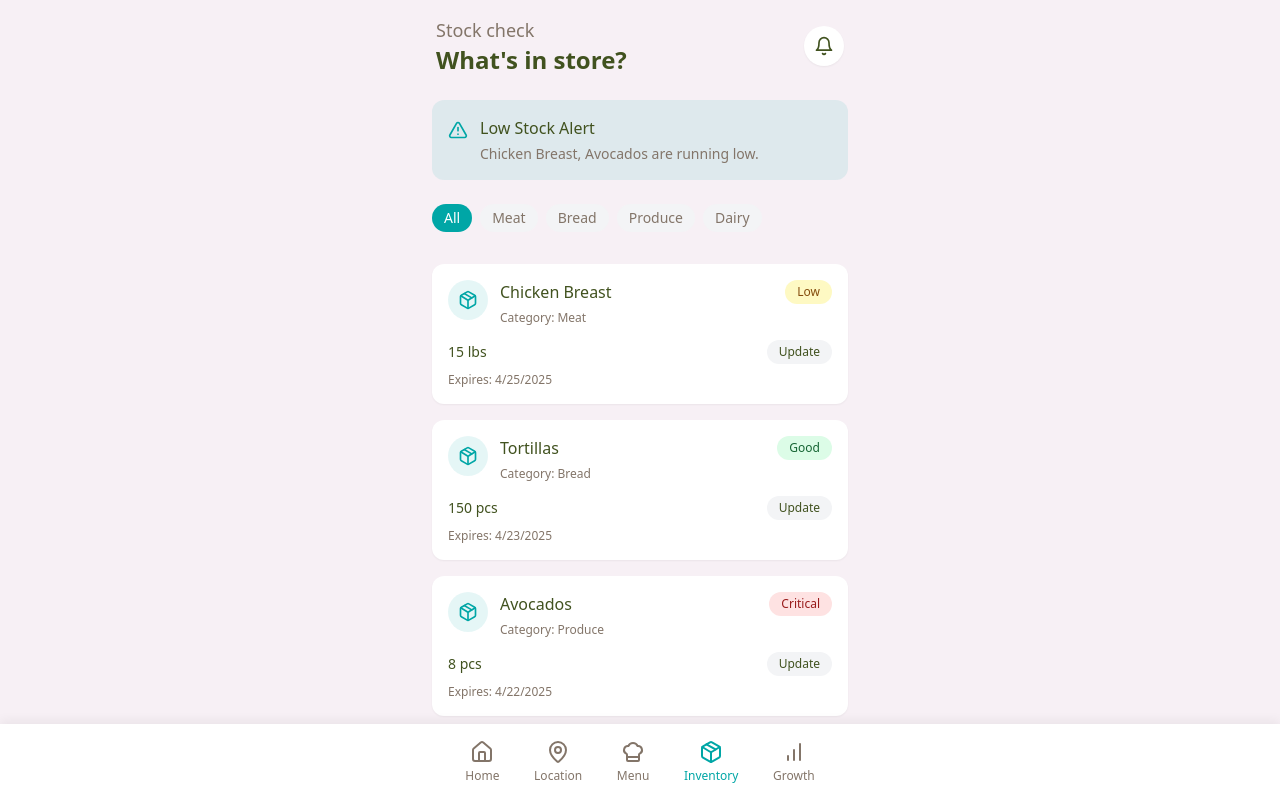
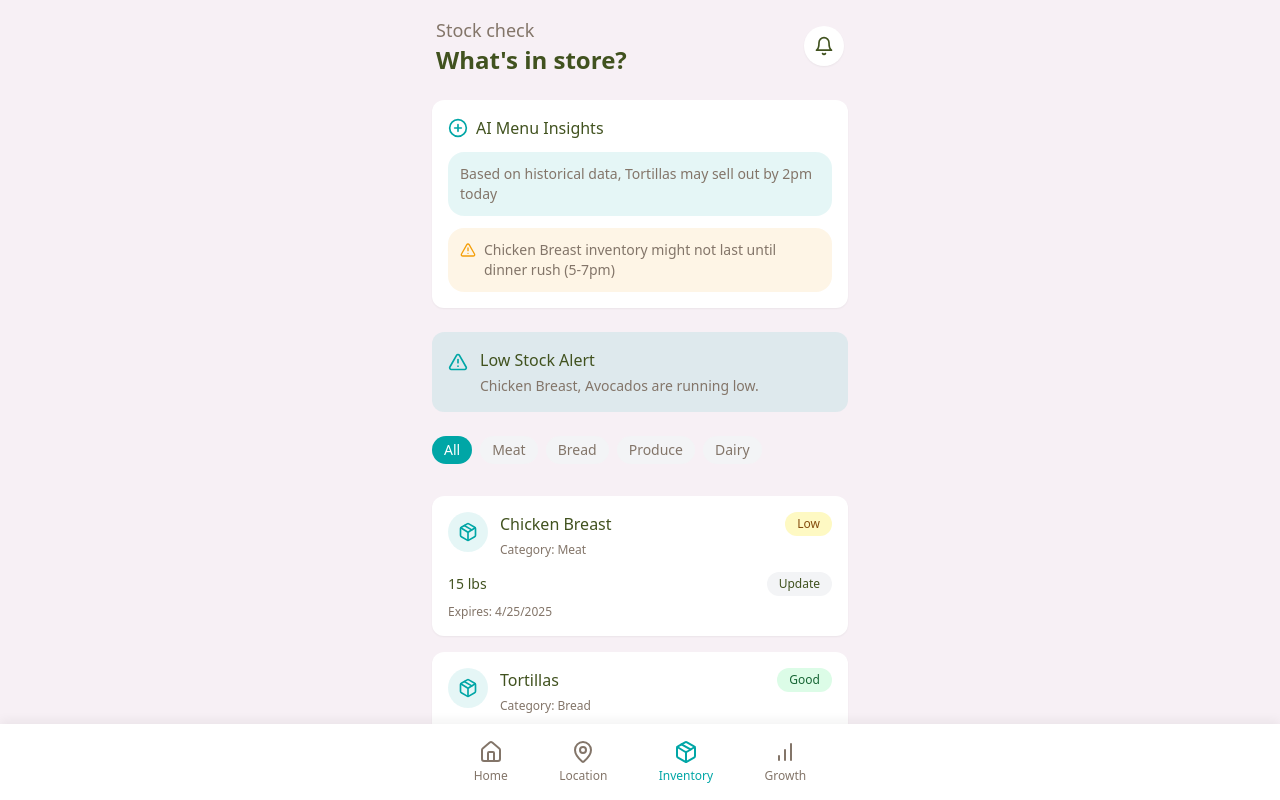
Before and after one commit to sanjanasets/truckmate-daily-guide-09, a React (Vite) app: page /inventory in a window 1280 px wide. Shown: the top 800 px of the page. Built offline with nearby package versions, Linux system fonts and the light colour scheme.

Commit message:
Refactor: Integrate AI menu insights into inventory screen
- Removed the menu from the navigation bar.
- Added AI-powered menu insights to the inventory screen, providing predictions and analysis.
- Ensured an intuitive and user-friendly AI experience.
- Maintained the existing color palette.

```diff
--- a/src/App.tsx
+++ b/src/App.tsx
@@ -1,4 +1,3 @@
-
 import { Toaster } from "@/components/ui/toaster";
 import { Toaster as Sonner } from "@/components/ui/sonner";
 import { TooltipProvider } from "@/components/ui/tooltip";
@@ -6,7 +5,6 @@ import { QueryClient, QueryClientProvider } from "@tanstack/react-query";
 import { BrowserRouter, Routes, Route } from "react-router-dom";
 import Home from "./pages/Home";
 import Location from "./pages/Location";
-import Menu from "./pages/Menu";
 import Growth from "./pages/Growth";
 import Inventory from "./pages/Inventory";
 import NotFound from "./pages/NotFound";
@@ -24,7 +22,6 @@ const App = () => (
           <Routes>
             <Route path="/" element={<Home />} />
             <Route path="/location" element={<Location />} />
-            <Route path="/menu" element={<Menu />} />
             <Route path="/growth" element={<Growth />} />
             <Route path="/inventory" element={<Inventory />} />
             <Route path="*" element={<NotFound />} />
--- a/src/components/BottomNav.tsx
+++ b/src/components/BottomNav.tsx
@@ -1,7 +1,7 @@
 
 import React from 'react';
 import { useLocation, Link } from 'react-router-dom';
-import { Home, MapPin, ChefHat, BarChart, Package } from 'lucide-react';
+import { Home, MapPin, BarChart, Package } from 'lucide-react';
 
 const BottomNav = () => {
   const location = useLocation();
@@ -24,10 +24,6 @@ const BottomNav = () => {
             <MapPin size={24} />
             <span className="text-xs mt-1">Location</span>
           </Link>
-          <Link to="/menu" className={`flex flex-col items-center p-2 ${isActive('/menu')}`}>
-            <ChefHat size={24} />
-            <span className="text-xs mt-1">Menu</span>
-          </Link>
           <Link to="/inventory" className={`flex flex-col items-center p-2 ${isActive('/inventory')}`}>
             <Package size={24} />
             <span className="text-xs mt-1">Inventory</span>
--- /dev/null
+++ b/src/components/InventoryInsights.tsx
@@ -0,0 +1,50 @@
+
+import React from 'react';
+import { CirclePlus, AlertTriangle } from 'lucide-react';
+
+interface InventoryInsight {
+  message: string;
+  type: 'prediction' | 'warning';
+}
+
+const InventoryInsights: React.FC = () => {
+  // This would later be connected to an AI backend
+  const mockInsights: InventoryInsight[] = [
+    {
+      message: "Based on historical data, Tortillas may sell out by 2pm today",
+      type: "prediction"
+    },
+    {
+      message: "Chicken Breast inventory might not last until dinner rush (5-7pm)",
+      type: "warning"
+    }
+  ];
+
+  return (
+    <div className="bg-white rounded-xl p-4 mb-6 shadow-sm">
+      <div className="flex items-center gap-2 mb-3">
+        <CirclePlus className="text-truckmate-teal" size={20} />
+        <h3 className="font-medium text-truckmate-green">AI Menu Insights</h3>
+      </div>
+      <div className="space-y-3">
+        {mockInsights.map((insight, index) => (
+          <div
+            key={index}
+            className={`p-3 rounded-lg text-sm flex items-start gap-2 ${
+              insight.type === 'warning'
+                ? 'bg-truckmate-gold/10 text-truckmate-brown'
+                : 'bg-truckmate-teal/10 text-truckmate-brown'
+            }`}
+          >
+            {insight.type === 'warning' && (
+              <AlertTriangle size={16} className="text-truckmate-gold mt-0.5 flex-shrink-0" />
+            )}
+            <span>{insight.message}</span>
+          </div>
+        ))}
+      </div>
+    </div>
+  );
+};
+
+export default InventoryInsights;
--- a/src/pages/Inventory.tsx
+++ b/src/pages/Inventory.tsx
@@ -1,8 +1,8 @@
-
 import React, { useState } from 'react';
 import { Package, AlertTriangle } from 'lucide-react';
 import Header from '../components/Header';
 import InventoryItem from '../components/InventoryItem';
+import InventoryInsights from '../components/InventoryInsights';
 
 // For demo purposes, we'll use this data
 // In a real app, this would come from a backend
@@ -80,6 +80,8 @@ const Inventory = () => {
     <div className="container mx-auto max-w-md p-4 pb-24">
       <Header greeting="Stock check" name="What's in store?" />
 
+      <InventoryInsights />
+
       {lowStockItems.length > 0 && (
         <div className="bg-truckmate-teal/10 p-4 rounded-xl mb-6">
           <div className="flex items-start gap-3">
```
